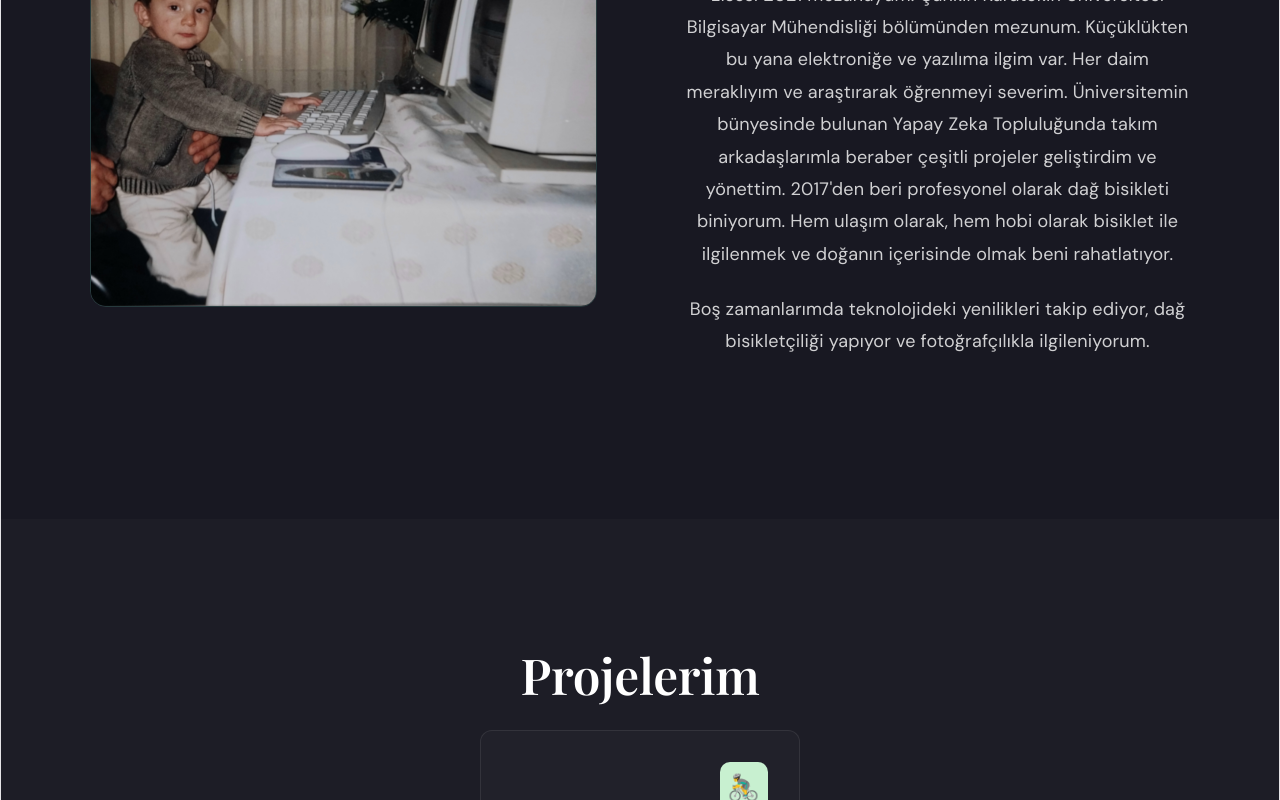
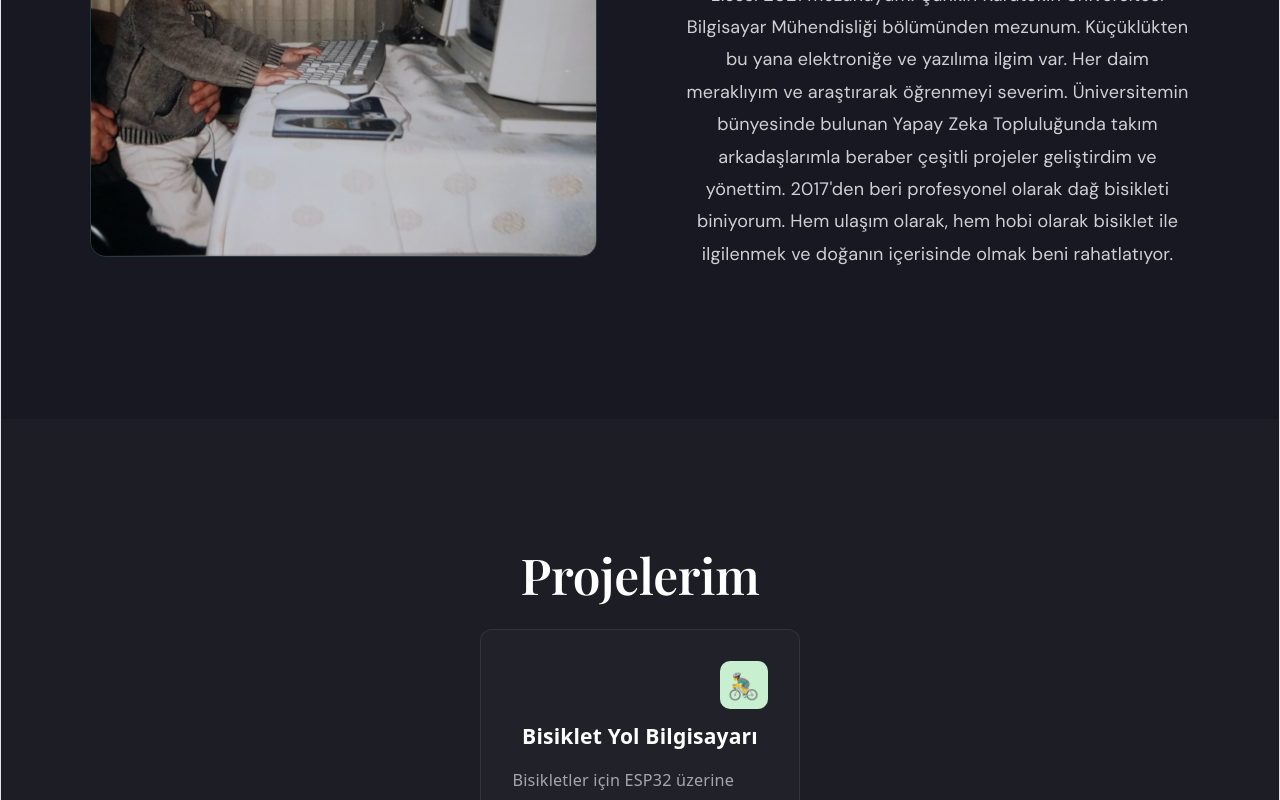
Before and after one commit to Tuz256/keremandacvatansever.com, a React (Vite) app: page / in a window 1280 px wide. Shown: the part 1212-2012 px from the top of the page. Built offline with nearby package versions, Linux system fonts and the light colour scheme.

Commit message:
v0.0.3 chances on "About" section

```diff
--- a/src/App.jsx
+++ b/src/App.jsx
@@ -414,13 +414,6 @@ function About() {
             ulaşım olarak, hem hobi olarak bisiklet ile ilgilenmek ve doğanın içerisinde
             olmak beni rahatlatıyor.
           </p>
-          <p style={{
-            fontFamily: theme.fonts.body, fontSize: "1rem",
-            color: "#ffffffcc", lineHeight: 1.8,
-            marginBottom: "2rem"
-          }}>
-            Boş zamanlarımda teknolojideki yenilikleri takip ediyor, dağ bisikletçiliği yapıyor ve fotoğrafçılıkla ilgileniyorum.
-          </p>
           <div style={{ display: "flex", gap: "2rem" }}>
           </div>
         </div>
```
